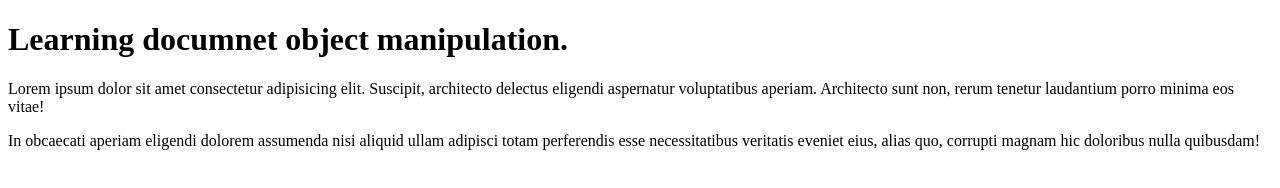
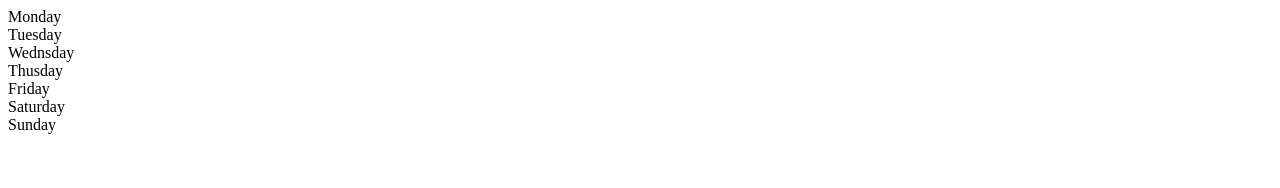
Before and after one commit to Darshan172003/Full_Stack_Web_Development, a plain HTML site: page 2_JS/DOM/one.html in a window 1280 px wide. Drawn offline with Linux system fonts and the light colour scheme.

Commit message:
learning DOM

```diff
--- a/2_JS/DOM/one.html
+++ b/2_JS/DOM/one.html
@@ -1,18 +1,27 @@
 <!-- DOM Document Object Model -->
 <!DOCTYPE html>
 <html lang="en">
+
 <head>
     <meta charset="UTF-8">
     <title>Document Object Model</title>
 </head>
-<body class="body">
-    <div>
-        <h1 id="title" class="heading">Learning documnet object manipulation.</h1>
-        <p>Lorem ipsum dolor sit amet consectetur adipisicing elit. Suscipit, architecto delectus eligendi aspernatur voluptatibus aperiam. Architecto sunt non, rerum tenetur laudantium porro minima eos vitae!</p>
-        <p>In obcaecati aperiam eligendi dolorem assumenda nisi aliquid ullam adipisci totam perferendis esse necessitatibus veritatis eveniet eius, alias quo, corrupti magnam hic doloribus nulla quibusdam!</p>
+
+<body>
+    <div class="parent">
+        <div class="day">Monday</div>
+        <div class="day">Tuesday</div>
+        <div class="day">Wednsday</div>
+        <div class="day">Thusday</div>
+        <div class="day">Friday</div>
+        <div class="day">Saturday</div>
+        <div class="day">Sunday</div>
     </div>
     <script>
-        document.getElementById('title').id;
+        const parent = document.querySelector('.parent');
+        console.log(parent);
+        console.log(parent.children);
     </script>
 </body>
+
 </html>
```
